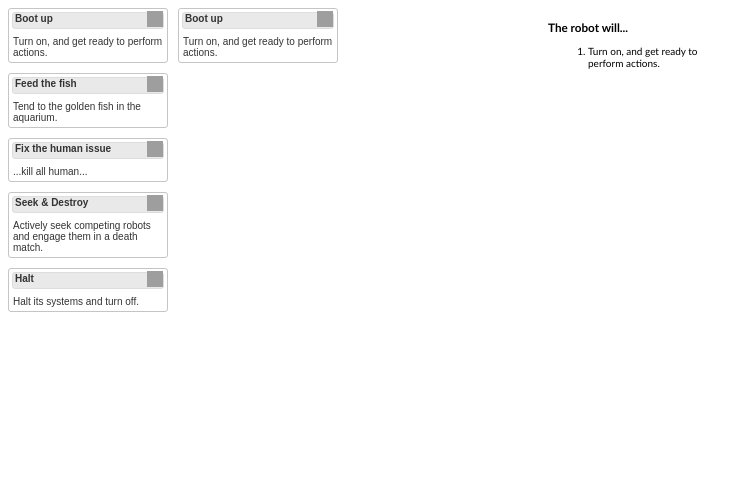
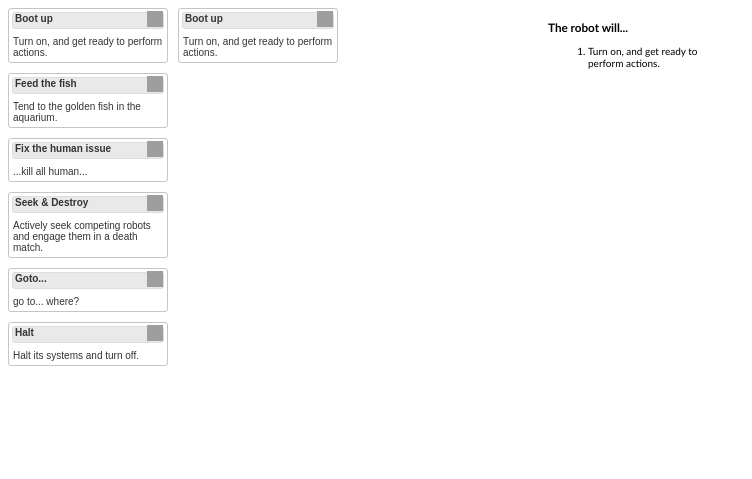
Before and after one commit to etoccalino/drag-and-drop-thingy, a plain HTML site: page index.html in a window 1280 px wide. Shown: the whole page, without its empty margins (0-752 px from the left). Drawn offline with nearby package versions, Linux system fonts and the light colour scheme; grey boxes are pictures that could not be loaded.

Commit message:
added a primitive goto command.

```diff
--- a/index.html
+++ b/index.html
@@ -38,6 +38,10 @@
       <div class="portlet">
         <div class="portlet-header"><span class="command-name">Seek & Destroy</span></div>
         <div class="portlet-content" contenteditable="true">Actively seek competing robots and engage them in a death match.</div>
+      </div>
+      <div class="portlet">
+        <div class="portlet-header"><span class="command-name">Goto...</span></div>
+        <div class="portlet-content" contenteditable="true">go to... where?</div>
       </div>
       <div class="portlet">
         <div class="portlet-header"><span class="command-name">Halt</span></div>
```
